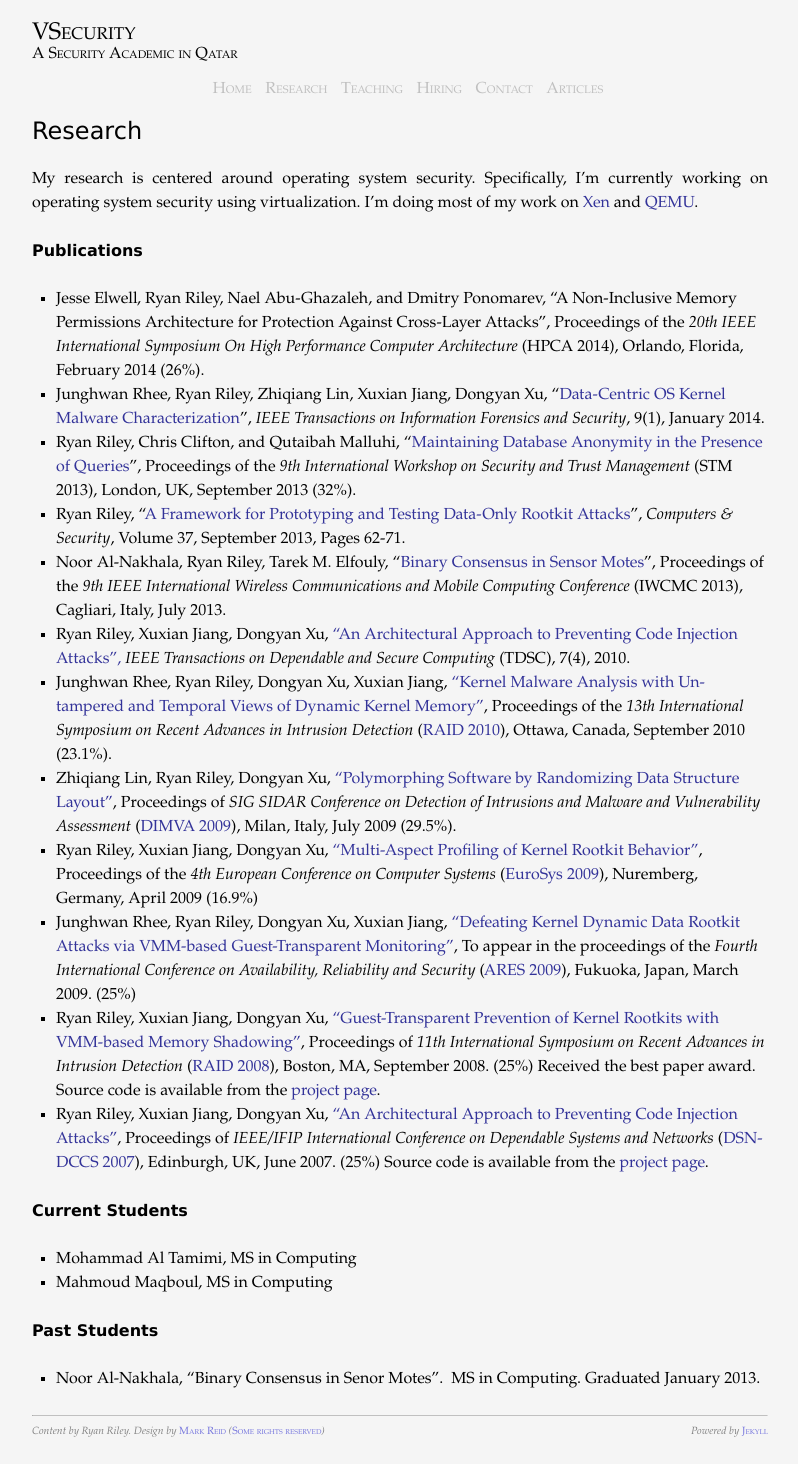
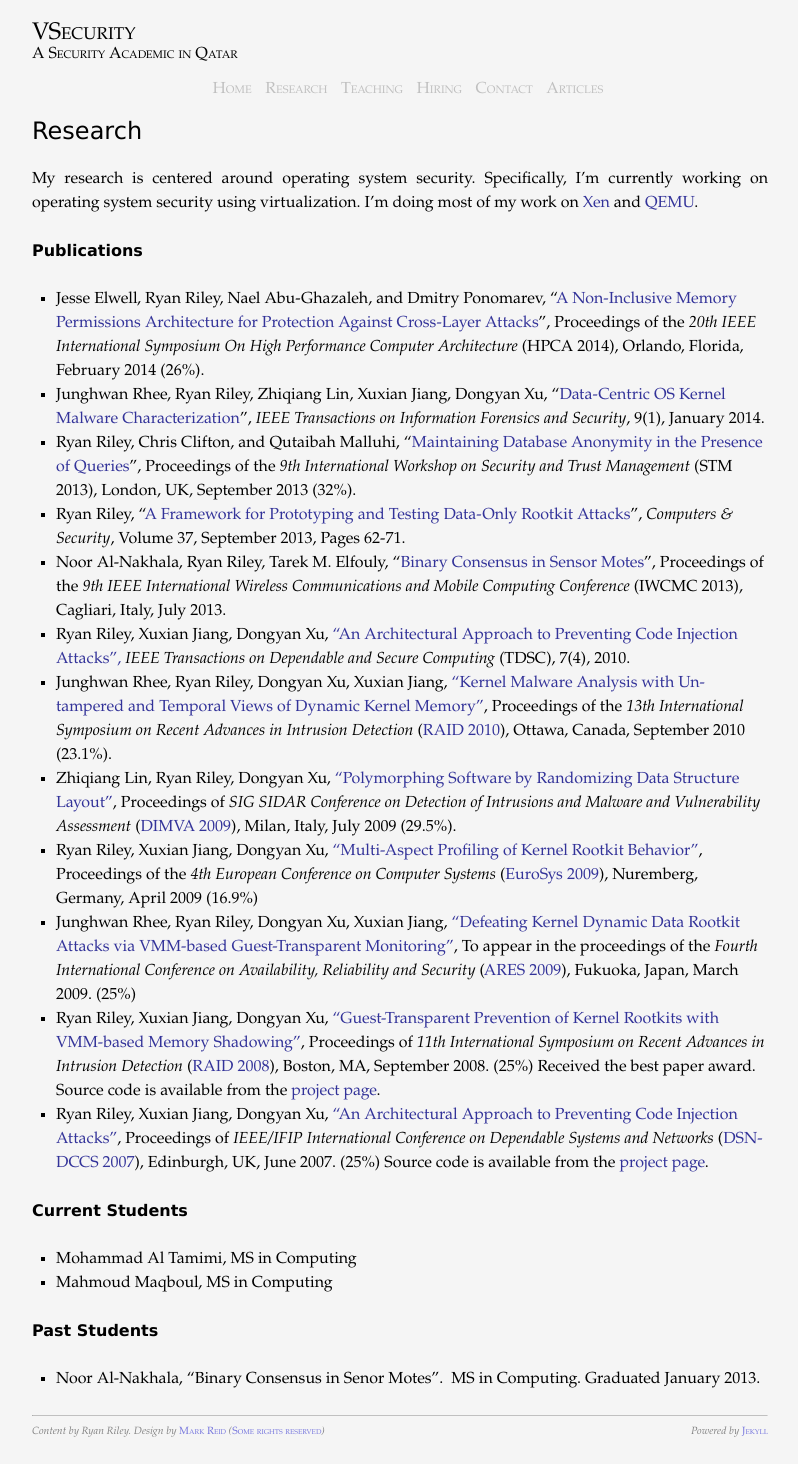
Before and after one commit to rriley/website, a Jekyll site: the page built from research/index.md, in a window 1280 px wide. Shown: the whole page, without its empty margins (240-1038 px from the left). Built offline with Jekyll 4.4.1, drawn with Linux system fonts in a browser that asks for light colours; Markdown is read by kramdown in place of the engine named in the settings; part of the change alters nothing that is shown.

```diff
--- a/research/index.md
+++ b/research/index.md
@@ -12,7 +12,7 @@ most of my work on [Xen](http://www.cl.cam.ac.uk/research/srg/netos/xen/) and
 
 ##Publications
 
-  * Jesse Elwell, Ryan Riley, Nael Abu-Ghazaleh, and Dmitry Ponomarev, "A Non-Inclusive Memory Permissions Architecture for Protection Against Cross-Layer Attacks", Proceedings of the *20th IEEE International Symposium On High Performance Computer Architecture* (HPCA 2014), Orlando, Florida, February 2014 (26%).
+  * Jesse Elwell, Ryan Riley, Nael Abu-Ghazaleh, and Dmitry Ponomarev, "[A Non-Inclusive Memory Permissions Architecture for Protection Against Cross-Layer Attacks](/pubs/hpca14.pdf)", Proceedings of the *20th IEEE International Symposium On High Performance Computer Architecture* (HPCA 2014), Orlando, Florida, February 2014 (26%).
   * Junghwan Rhee, Ryan Riley, Zhiqiang Lin, Xuxian Jiang, Dongyan Xu, "[Data-Centric OS Kernel Malware Characterization](/pubs/TIFS_datagene.pdf)", *IEEE Transactions on Information Forensics and Security*, 9(1), January 2014.
   * Ryan Riley, Chris Clifton, and Qutaibah Malluhi, "[Maintaining Database Anonymity in the Presence of Queries](/pubs/STM2013.pdf)", Proceedings of the *9th International Workshop on Security and Trust Management* (STM 2013), London, UK, September 2013 (32%).
   * Ryan Riley, "[A Framework for Prototyping and Testing Data-Only Rootkit Attacks](/pubs/dorf.pdf)", *Computers & Security*, Volume 37, September 2013, Pages 62-71.
```
Also changed, not shown: 1 other file.
